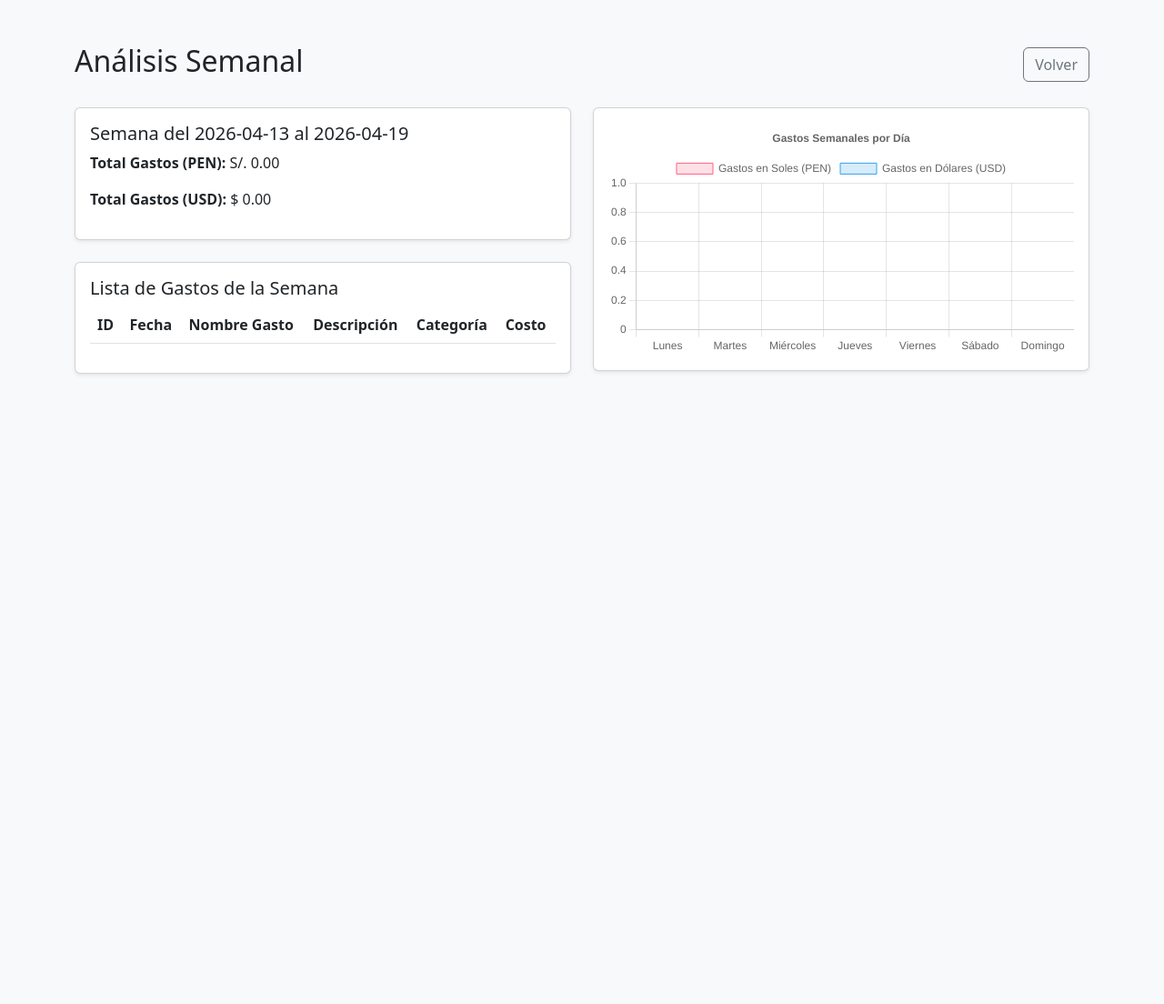
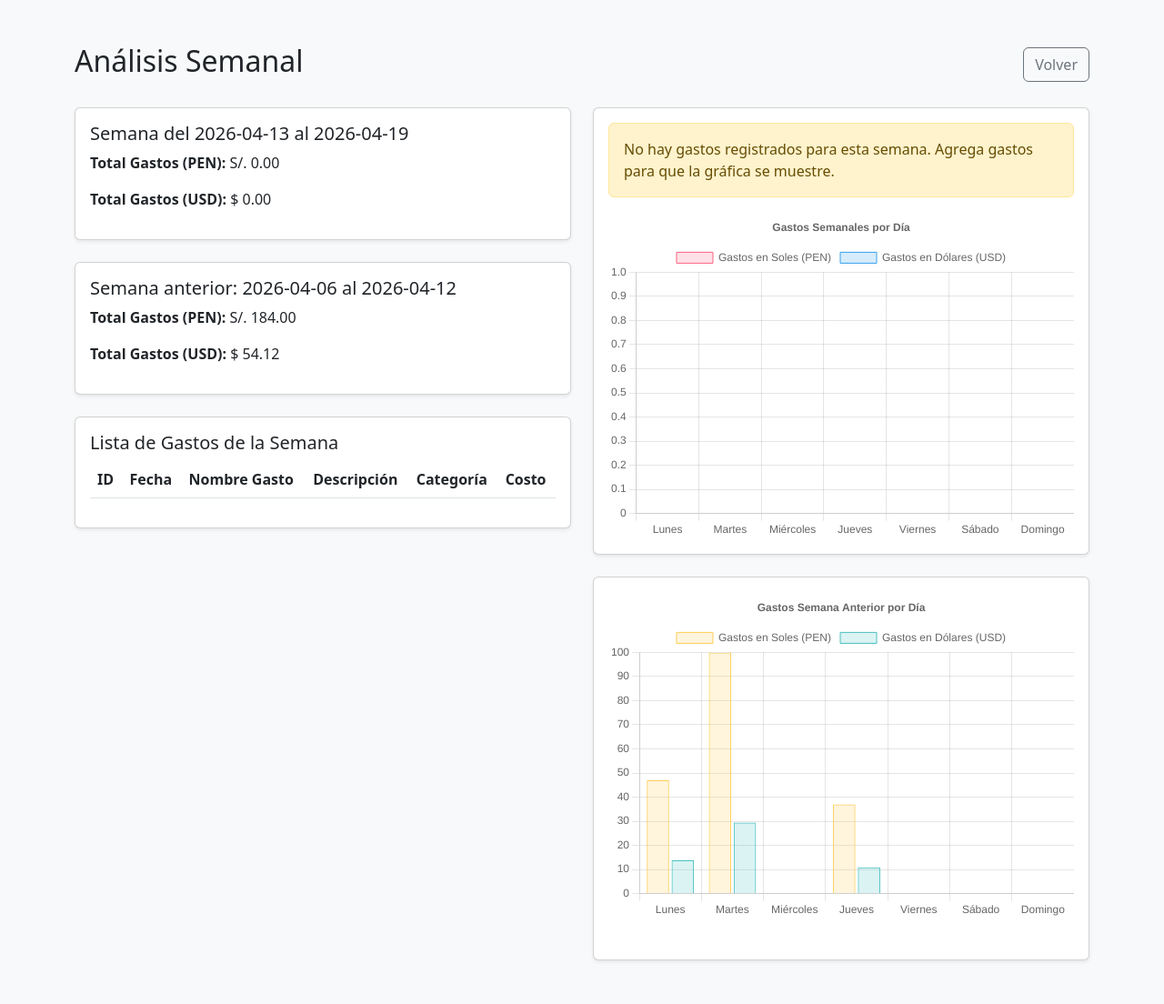
Before and after one commit to americotech/Surqui2026, a Flask app: page /gastos/semana in a window 1280 px wide. Shown: the whole page at 91% size. Before the commit the page ends 412 px from the top, so only its background shows below. Run offline with Flask 3, Linux system fonts and the light colour scheme; data comes from the database, SQL or seed files in the repository; lists and menus that the app fills with data are empty.

Commit message:
Mejorar análisis semanal: mostrar gráfico y totales de la semana anterior; conservar gestion.db local

```diff
--- a/app.py
+++ b/app.py
@@ -227,32 +227,89 @@ def edit_gasto(gasto_id):
 @app.route('/gastos/semana')
 def gastos_semana():
     conn = get_db_connection()
-    # Gastos de la semana actual
+
     today = datetime.date.today()
-    start_of_week = today - datetime.timedelta(days=today.weekday())
-    end_of_week = start_of_week + datetime.timedelta(days=6)
-    gastos_semana = conn.execute('SELECT * FROM gastos WHERE fecha BETWEEN ? AND ? ORDER BY fecha DESC',
-                                 (start_of_week, end_of_week)).fetchall()
+
+    # Semana Actual
+    start_current = today - datetime.timedelta(days=today.weekday())
+    end_current = start_current + datetime.timedelta(days=6)
+
+    # Semana Anterior
+    start_previous = start_current - datetime.timedelta(days=7)
+    end_previous = end_current - datetime.timedelta(days=7)
+
+    # Consultas
+    gastos_current = conn.execute('''
+        SELECT * FROM gastos
+        WHERE fecha BETWEEN ? AND ?
+        ORDER BY fecha DESC
+    ''', (start_current, end_current)).fetchall()
+
+    gastos_previous = conn.execute('''
+        SELECT * FROM gastos
+        WHERE fecha BETWEEN ? AND ?
+        ORDER BY fecha DESC
+    ''', (start_previous, end_previous)).fetchall()
+
+    # Valor del dólar
     row = conn.execute('SELECT dolar FROM config WHERE id = 1').fetchone()
     dolar = row['dolar'] if row is not None else 1.0
-    total_semana = sum(float(g['costo'] or 0) for g in gastos_semana)
-    total_semana_usd = total_semana / dolar if dolar else 0.0
+
+    # Totales Semana Actual
+    total_current = sum(float(g['costo'] or 0) for g in gastos_current)
+    total_current_usd = total_current / dolar if dolar else 0.0
+
+    # Totales Semana Anterior
+    total_previous = sum(float(g['costo'] or 0) for g in gastos_previous)
+    total_previous_usd = total_previous / dolar if dolar else 0.0
+
     conn.close()
+
+    # Datos por día para gráficos (Semana Actual)
+    dias = ['Lunes', 'Martes', 'Miércoles', 'Jueves', 'Viernes', 'Sábado', 'Domingo']
     gastos_por_dia_pen = defaultdict(float)
     gastos_por_dia_usd = defaultdict(float)
-    dias = ['Lunes', 'Martes', 'Miércoles', 'Jueves', 'Viernes', 'Sábado', 'Domingo']
-    for g in gastos_semana:
+
+    for g in gastos_current:
         costo = float(g['costo'] or 0)
         fecha = datetime.datetime.strptime(g['fecha'], '%Y-%m-%d').date()
-        dia_semana = fecha.weekday()  # 0=Lunes, 6=Domingo
+        dia_semana = fecha.weekday()
         gastos_por_dia_pen[dias[dia_semana]] += costo
         gastos_por_dia_usd[dias[dia_semana]] += costo / dolar if dolar else 0.0
-    labels = dias
+
     data_pen = [gastos_por_dia_pen[dia] for dia in dias]
     data_usd = [gastos_por_dia_usd[dia] for dia in dias]
+
+    gastos_previous_por_dia_pen = defaultdict(float)
+    gastos_previous_por_dia_usd = defaultdict(float)
+    for g in gastos_previous:
+        costo = float(g['costo'] or 0)
+        fecha = datetime.datetime.strptime(g['fecha'], '%Y-%m-%d').date()
+        dia_semana = fecha.weekday()
+        gastos_previous_por_dia_pen[dias[dia_semana]] += costo
+        gastos_previous_por_dia_usd[dias[dia_semana]] += costo / dolar if dolar else 0.0
+
+    data_previous_pen = [gastos_previous_por_dia_pen[dia] for dia in dias]
+    data_previous_usd = [gastos_previous_por_dia_usd[dia] for dia in dias]
+
     editable = 'admin' in session
-    return render_template('gastos_semana.html', editable=editable, gastos=gastos_semana, total_semana=total_semana, total_semana_usd=total_semana_usd, start_of_week=start_of_week, end_of_week=end_of_week, labels=labels, data_pen=data_pen, data_usd=data_usd)
 
+    return render_template('gastos_semana.html',
+                           editable=editable,
+                           gastos=gastos_current,           # gastos de esta semana
+                           total_semana=total_current,
+                           total_semana_usd=total_current_usd,
+                           total_previous=total_previous,
+                           total_previous_usd=total_previous_usd,
+                           start_of_week=start_current,
+                           end_of_week=end_current,
+                           start_previous=start_previous,
+                           end_previous=end_previous,
+                           labels=dias,
+                           data_pen=data_pen,
+                           data_usd=data_usd,
+                           data_previous_pen=data_previous_pen,
+                           data_previous_usd=data_previous_usd)
 @app.route('/gastos/mes')
 def gastos_mes():
     conn = get_db_connection()
--- a/templates/gastos_semana.html
+++ b/templates/gastos_semana.html
@@ -20,6 +20,14 @@
                         <h5>Semana del {{ start_of_week }} al {{ end_of_week }}</h5>
                         <p><strong>Total Gastos (PEN):</strong> S/. {{ "%.2f"|format(total_semana) }}</p>
                         <p><strong>Total Gastos (USD):</strong> $ {{ "%.2f"|format(total_semana_usd) }}</p>
+                    </div>
+                </div>
+
+                <div class="card shadow-sm mb-4">
+                    <div class="card-body">
+                        <h5>Semana anterior: {{ start_previous }} al {{ end_previous }}</h5>
+                        <p><strong>Total Gastos (PEN):</strong> S/. {{ "%.2f"|format(total_previous) }}</p>
+                        <p><strong>Total Gastos (USD):</strong> $ {{ "%.2f"|format(total_previous_usd) }}</p>
                     </div>
                 </div>
 
@@ -57,9 +65,28 @@
             </div>
 
             <div class="col-md-6">
+                <div class="card shadow-sm mb-4">
+                    <div class="card-body" style="min-height:420px; position: relative;">
+                        {% if not data_pen|sum and not data_usd|sum %}
+                            <div class="alert alert-warning" role="alert">
+                                No hay gastos registrados para esta semana. Agrega gastos para que la gráfica se muestre.
+                            </div>
+                        {% endif %}
+                        <div style="min-height:360px;">
+                            <canvas id="gastosChart"></canvas>
+                        </div>
+                    </div>
+                </div>
                 <div class="card shadow-sm">
-                    <div class="card-body">
-                        <canvas id="gastosChart"></canvas>
+                    <div class="card-body" style="min-height:420px; position: relative;">
+                        {% if not data_previous_pen|sum and not data_previous_usd|sum %}
+                            <div class="alert alert-warning" role="alert">
+                                No hay gastos registrados para la semana anterior.
+                            </div>
+                        {% endif %}
+                        <div style="min-height:360px;">
+                            <canvas id="gastosChartPrevious"></canvas>
+                        </div>
                     </div>
                 </div>
             </div>
@@ -88,6 +115,7 @@
             },
             options: {
                 responsive: true,
+                maintainAspectRatio: false,
                 plugins: {
                     legend: {
                         position: 'top',
@@ -104,6 +132,45 @@
                 }
             }
         });
+
+        const ctxPrev = document.getElementById('gastosChartPrevious').getContext('2d');
+        const gastosChartPrevious = new Chart(ctxPrev, {
+            type: 'bar',
+            data: {
+                labels: {{ labels | tojson }},
+                datasets: [{
+                    label: 'Gastos en Soles (PEN)',
+                    data: {{ data_previous_pen | tojson }},
+                    backgroundColor: 'rgba(255, 206, 86, 0.2)',
+                    borderColor: 'rgba(255, 206, 86, 1)',
+                    borderWidth: 1
+                }, {
+                    label: 'Gastos en Dólares (USD)',
+                    data: {{ data_previous_usd | tojson }},
+                    backgroundColor: 'rgba(75, 192, 192, 0.2)',
+                    borderColor: 'rgba(75, 192, 192, 1)',
+                    borderWidth: 1
+                }]
+            },
+            options: {
+                responsive: true,
+                maintainAspectRatio: false,
+                plugins: {
+                    legend: {
+                        position: 'top',
+                    },
+                    title: {
+                        display: true,
+                        text: 'Gastos Semana Anterior por Día'
+                    }
+                },
+                scales: {
+                    y: {
+                        beginAtZero: true
+                    }
+                }
+            }
+        });
     </script>
 </body>
 </html>
```
